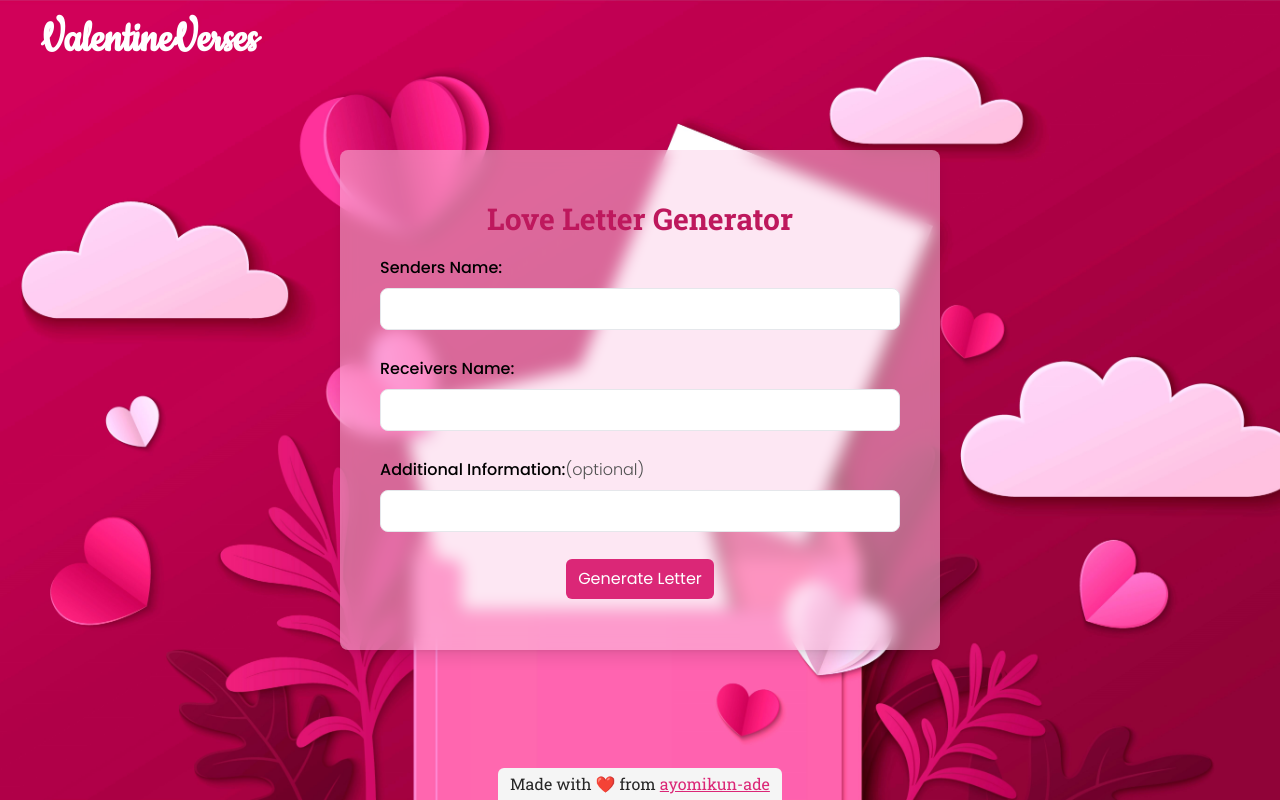
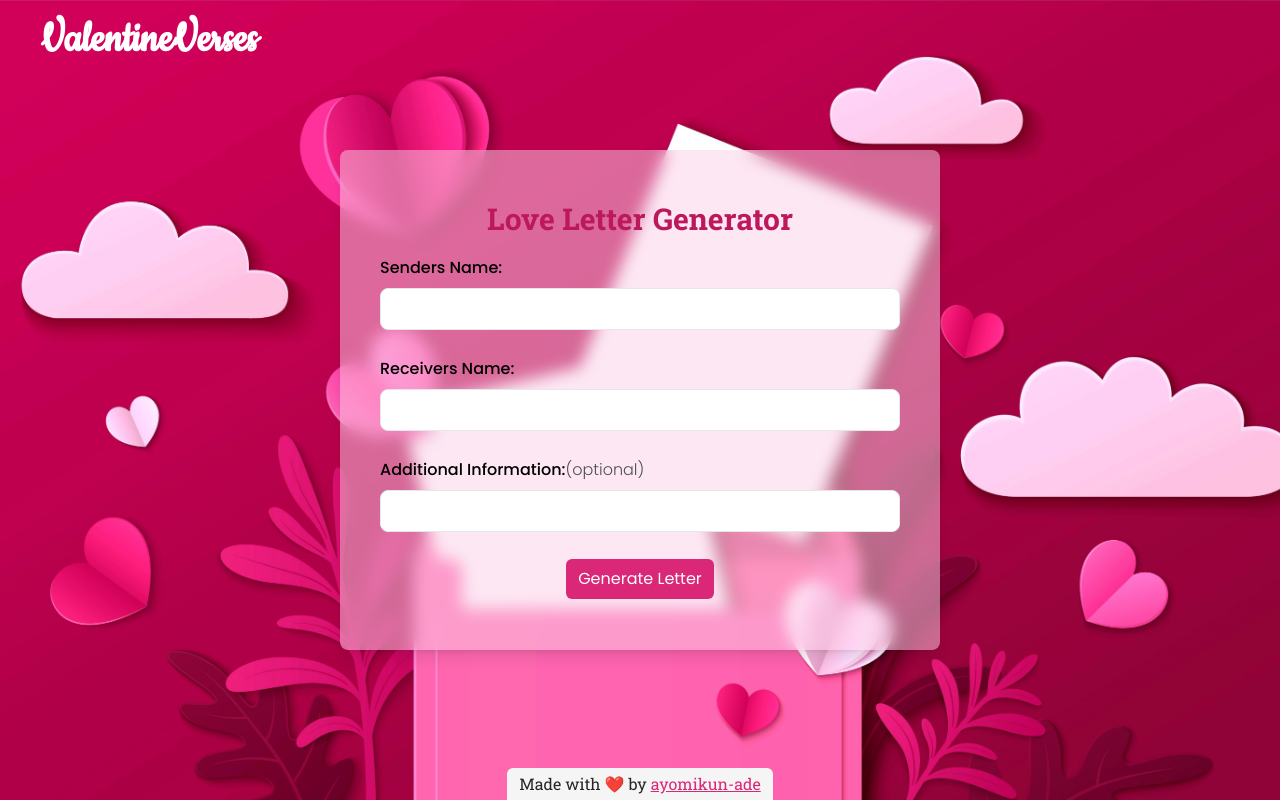
Before and after one commit to ayomikun-ade/valentineverses.ui, a React (Vite) app: page /love-letter in a window 1280 px wide. Built offline with nearby package versions, Linux system fonts and the light colour scheme.

Commit message:
fix: fixed copyright positioning

```diff
--- a/src/components/Copyright.jsx
+++ b/src/components/Copyright.jsx
@@ -1,8 +1,8 @@
 const Copyright = () => {
   return (
-    <footer className="absolute bottom-0 left-0 right-0 bg-neutral-100 mx-auto w-fit px-3 py-1 mb-0 rounded-t-md">
+    <footer className="fixed bottom-0 left-0 right-0 bg-neutral-100 mx-auto w-fit px-3 py-1 mb-0 rounded-t-md">
       <p className="text-center font-hard text-neutral-800 mb-0">
-        Made with ❤️ from{" "}
+        Made with ❤️ by{" "}
         <a
           href="https://www.github.com/ayomikun-ade"
           target="_blank"
```
